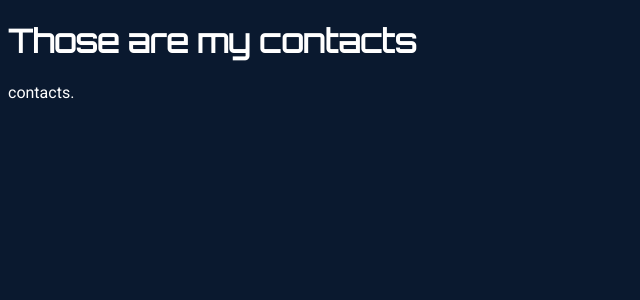
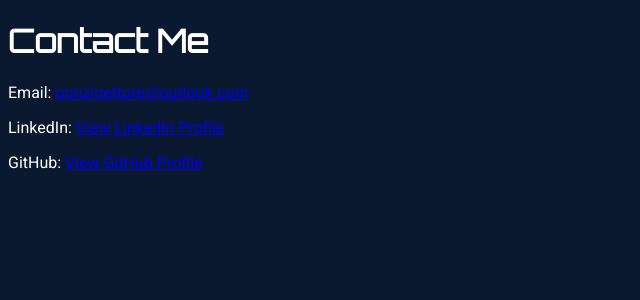
Before and after one commit to Ponzio-it/personal_website, a Django app: page /contact/ in a window 1280 px wide. Shown: the part 111-411 px from the top of the page, without its empty margins (0-640 px from the left). Run offline with Django 5.2, Linux system fonts and the light colour scheme; data comes from the database, SQL or seed files in the repository; both versions use the stored data as it was after the commit.

Commit message:
adding information to display in contact page

```diff
--- a/mypersonalsite/portfolio/models.py
+++ b/mypersonalsite/portfolio/models.py
@@ -1,5 +1,5 @@
 from django.db import models
-
+from django.core.exceptions import ValidationError #use in ContactInfo
 
 class Project(models.Model):
     """
@@ -56,3 +56,26 @@ class File(models.Model):
     class Meta:
         verbose_name = "File"
         verbose_name_plural = "Files"
+
+
+
+class ContactInfo(models.Model):
+    """Model to store site-wide contact information."""
+
+    email = models.EmailField(help_text="Email address for contacting the site owner.")
+    linkedin_url = models.URLField(help_text="URL of the LinkedIn profile.")
+    github_url = models.URLField(help_text="URL of the GitHub profile.")
+
+    def __str__(self):
+        """Return the email as the string representation."""
+        return self.email
+
+    def save(self, *args, **kwargs):
+        """Ensure only one instance of ContactInfo exists."""
+        if not self.pk and ContactInfo.objects.exists():
+            raise ValidationError('Only one instance of ContactInfo is allowed.')
+        super(ContactInfo, self).save(*args, **kwargs)
+
+    class Meta:
+        verbose_name = 'Contact Information'
+        verbose_name_plural = 'Contact Information'
--- a/mypersonalsite/portfolio/templates/portfolio/contact.html
+++ b/mypersonalsite/portfolio/templates/portfolio/contact.html
@@ -2,9 +2,16 @@
 
 {% extends 'portfolio/base.html' %}
 
-{% block title %}contacts{% endblock %}
+{% block title %}Contact{% endblock %}
 
 {% block content %}
-<h1>Those are my contacts</h1>
-<p>contacts.</p>
+    <h1>Contact Me</h1>
+
+    {% if contact_info %}
+        <p>Email: <a href="mailto:{{ contact_info.email }}">{{ contact_info.email }}</a></p>
+        <p>LinkedIn: <a href="{{ contact_info.linkedin_url }}" target="_blank">View LinkedIn Profile</a></p>
+        <p>GitHub: <a href="{{ contact_info.github_url }}" target="_blank">View GitHub Profile</a></p>
+    {% else %}
+        <p>Contact information is not available at the moment.</p>
+    {% endif %}
 {% endblock %}
--- a/mypersonalsite/portfolio/views.py
+++ b/mypersonalsite/portfolio/views.py
@@ -4,7 +4,7 @@ import os
 from django.shortcuts import render
 from django.conf import settings
 from django.http import FileResponse, Http404
-from .models import Project
+from .models import Project, ContactInfo
 
 # Home page view
 def home(request):
@@ -30,10 +30,16 @@ def projects(request):
     }
     return render(request, 'portfolio/projects.html', context)
 
-# Contact page view
 def contact(request):
-    """Render the Contact page."""
-    return render(request, 'portfolio/contact.html')
+    """
+    Render the Contact page, displaying site-wide contact information
+    like email, LinkedIn, and GitHub links.
+    """
+    contact_info = ContactInfo.objects.first()  # Retrieve the single ContactInfo instance
+    context = {
+        'contact_info': contact_info
+    }
+    return render(request, 'portfolio/contact.html', context)
 
 # Open CV page view
 def open_cv(request):
```
Also changed, not shown: mypersonalsite/portfolio/admin.py (+8 -1 lines), mypersonalsite/portfolio/tests/test_contact.py (added, +63 -0 lines), mypersonalsite/db.sqlite3, mypersonalsite/portfolio/migrations/0002_contactinfo.py (added).
